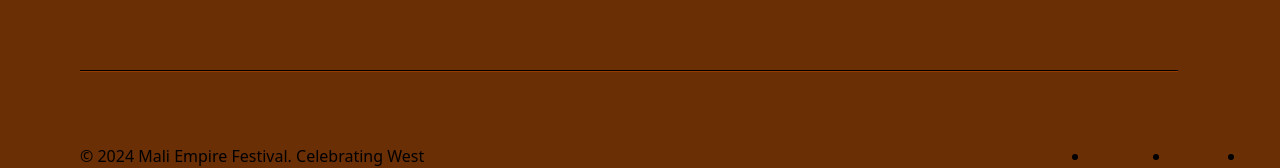
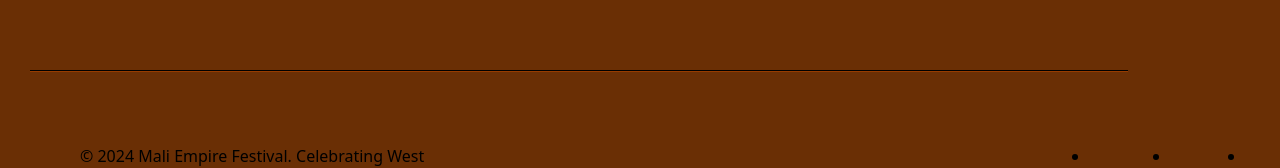
Before and after one commit to atrojiggambob22/MainMaliEmp, a React (Vite) app: page / in a window 1280 px wide. Shown: the part 3866-4034 px from the top of the page. Built offline with nearby package versions, Linux system fonts and the light colour scheme.

Commit message:
changed a gew

```diff
--- a/src/MaliEmp.css
+++ b/src/MaliEmp.css
@@ -102,6 +102,10 @@ footer{
     cursor: pointer;
     border:18px solid rgb(255, 166, 0) ;
     background-color:#6a2f05;
+}
+footer hr{
+    position: relative;
+    left:30px;
 }
 .FirstMaliSSsub3-Sub2 p{
       transition: .4s linear;
--- a/src/RoyalFest.jsx
+++ b/src/RoyalFest.jsx
@@ -445,6 +445,7 @@ export default function RoyalFest(){
                     </div>
                 </div>
                           <hr className='h-[2px] bg-amber-800 w-[80%] relative left-[80px] ' />
+
                           <br />
                           <br />
                           <br />
```
